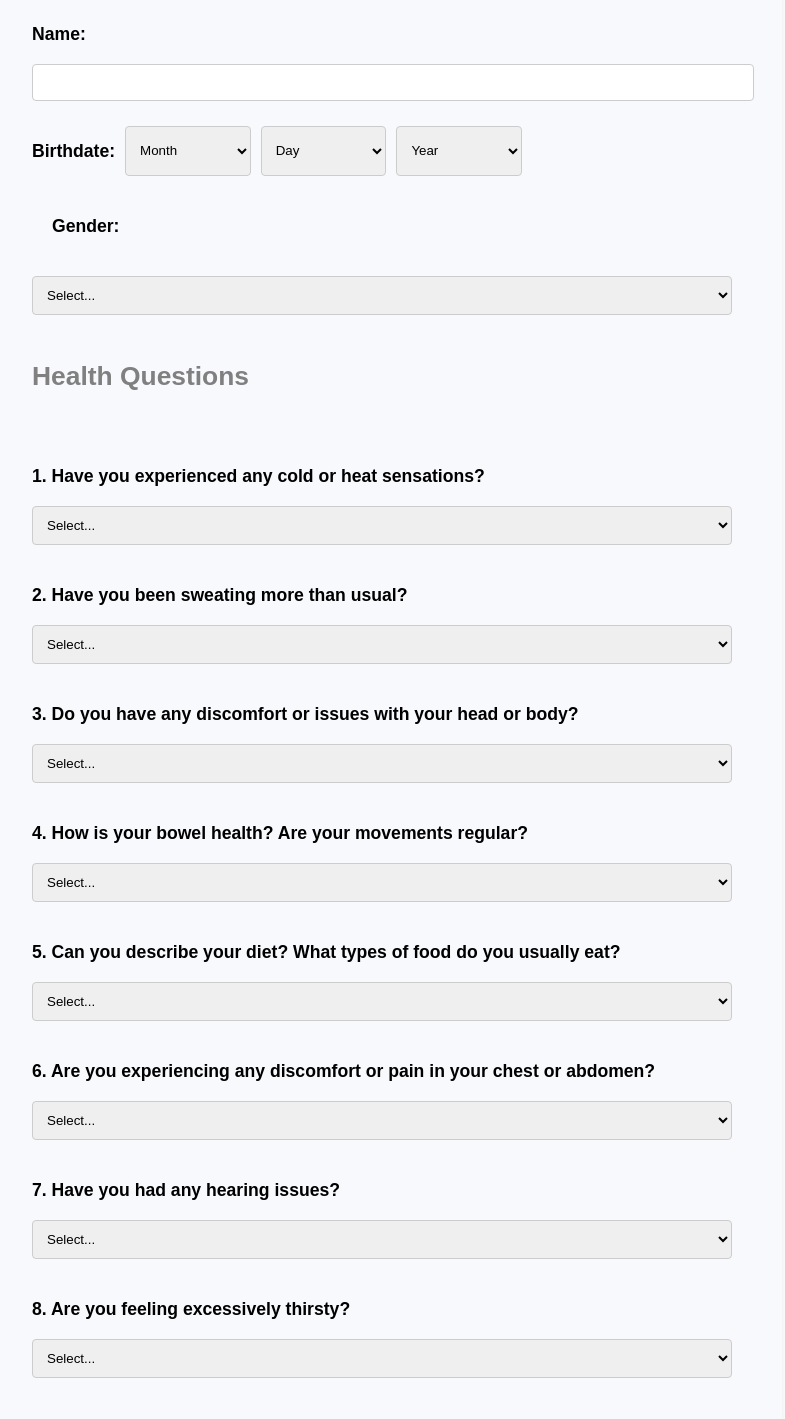
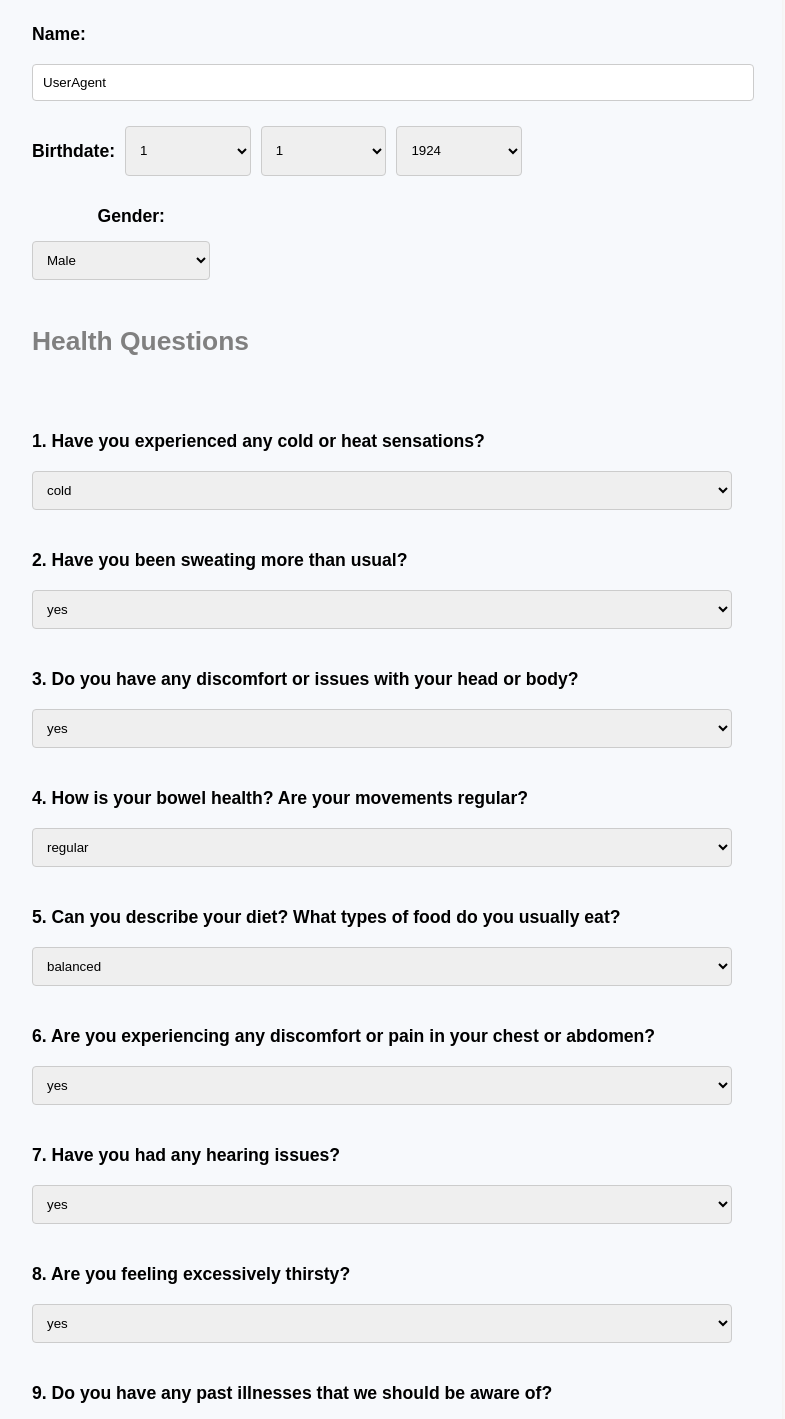
Before and after one commit to jonlai211/ChiBalance, a React (Create React App) app in the folder client/: page /questionnairepage in a window 1280 px wide. Shown: the part 300-1719 px from the top of the page, without its empty margins (258-1043 px from the left). Built offline with nearby package versions, Linux system fonts and the light colour scheme; a web font is replaced by a local one.

Commit message:
modified default values

```diff
--- a/client/src/components/QuestionnairePage.js
+++ b/client/src/components/QuestionnairePage.js
@@ -4,23 +4,23 @@ import { useHistory } from "react-router-dom";
 
 const QuestionnairePage = () => {
   const [formData, setFormData] = useState({
-    name: "",
+    name: "UserAgent",
     birthDate: {
-      month: "",
-      day: "",
-      year: "",
+      month: 1,
+      day: 1,
+      year: 1924,
     },
-    gender: "",
-    coldHeat: "",
-    sweating: "",
-    headBodyIssues: "",
-    bowelMovements: "",
-    diet: "",
-    chestAbdomenIssues: "",
-    hearingIssues: "",
-    thirst: "",
-    pastIllnesses: "",
-    knownCauses: "",
+    gender: "male",
+    coldHeat: "cold",
+    sweating: "yes",
+    headBodyIssues: "yes",
+    bowelMovements: "regular",
+    diet: "balanced",
+    chestAbdomenIssues: "yes",
+    hearingIssues: "yes",
+    thirst: "yes",
+    pastIllnesses: "none",
+    knownCauses: "none",
     additionalSymptoms: "",
     photo: null,
   });
@@ -60,7 +60,6 @@ const QuestionnairePage = () => {
     console.log(formData);
     history.push("/patientscan");
   };
-
   return (
     <div className="container">
       <h1>New Patient Questionnaire</h1>
@@ -121,6 +120,7 @@ const QuestionnairePage = () => {
             </select>
           </div>
 
+          <div class="gender-container">
             <label style={{ marginLeft: "20px" }}>Gender:</label>
             <select
               name="gender"
@@ -133,6 +133,7 @@ const QuestionnairePage = () => {
               <option value="female">Female</option>
               <option value="other">Other</option>
             </select>
+          </div>
         </div>
 
         <h2>Health Questions</h2>
```
Lines whose indentation alone changed are shown as unchanged.
